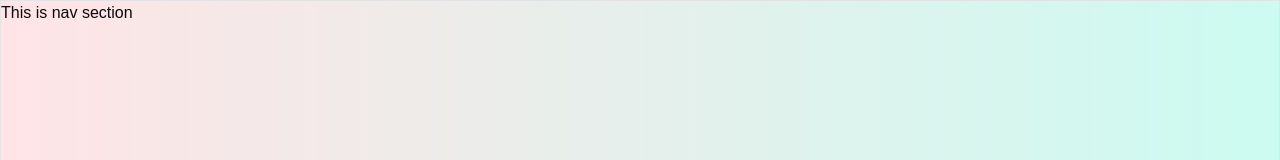
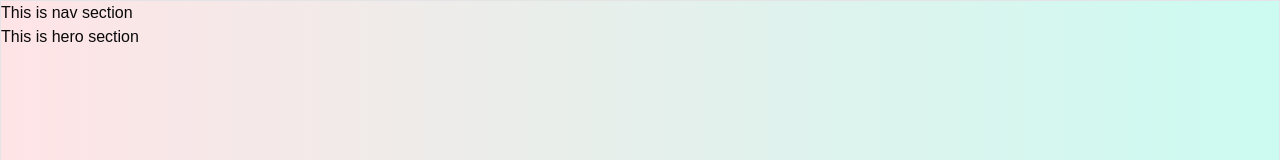
Before and after one commit to vikaswakde/sakhi-ai, a Next.js app: page / in a window 1280 px wide. Shown: the top 160 px of the page. Built offline with nearby package versions, Linux system fonts and the light colour scheme; no server answers.

Commit message:
'hero section label added'

```diff
--- a/src/app/page.tsx
+++ b/src/app/page.tsx
@@ -26,6 +26,7 @@ export default async function Home() {
   return (
     <div className="w-full min-h-screen bg-gradient-to-r from-rose-100 to-teal-100 border relative">
       <nav>This is nav section</nav>
+      <section>This is hero section</section>
       <div className="absolute top-1/2 left-1/2 -translate-x-1/2 -translate-y-1/2">
         <div className="flex flex-col items-center text-center">
           <h1>Upload PDF & Talk to it through Mitra</h1>
```
